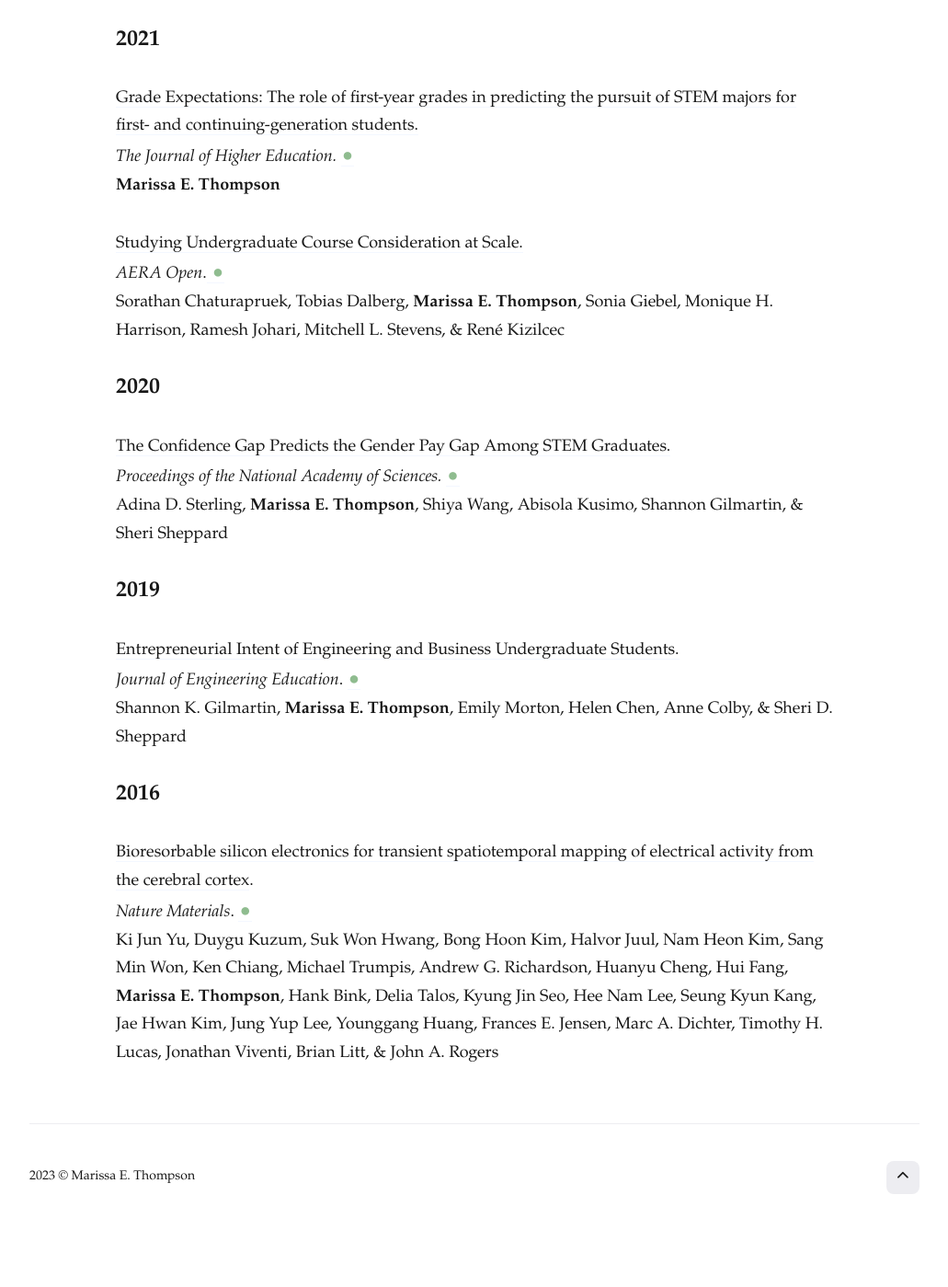
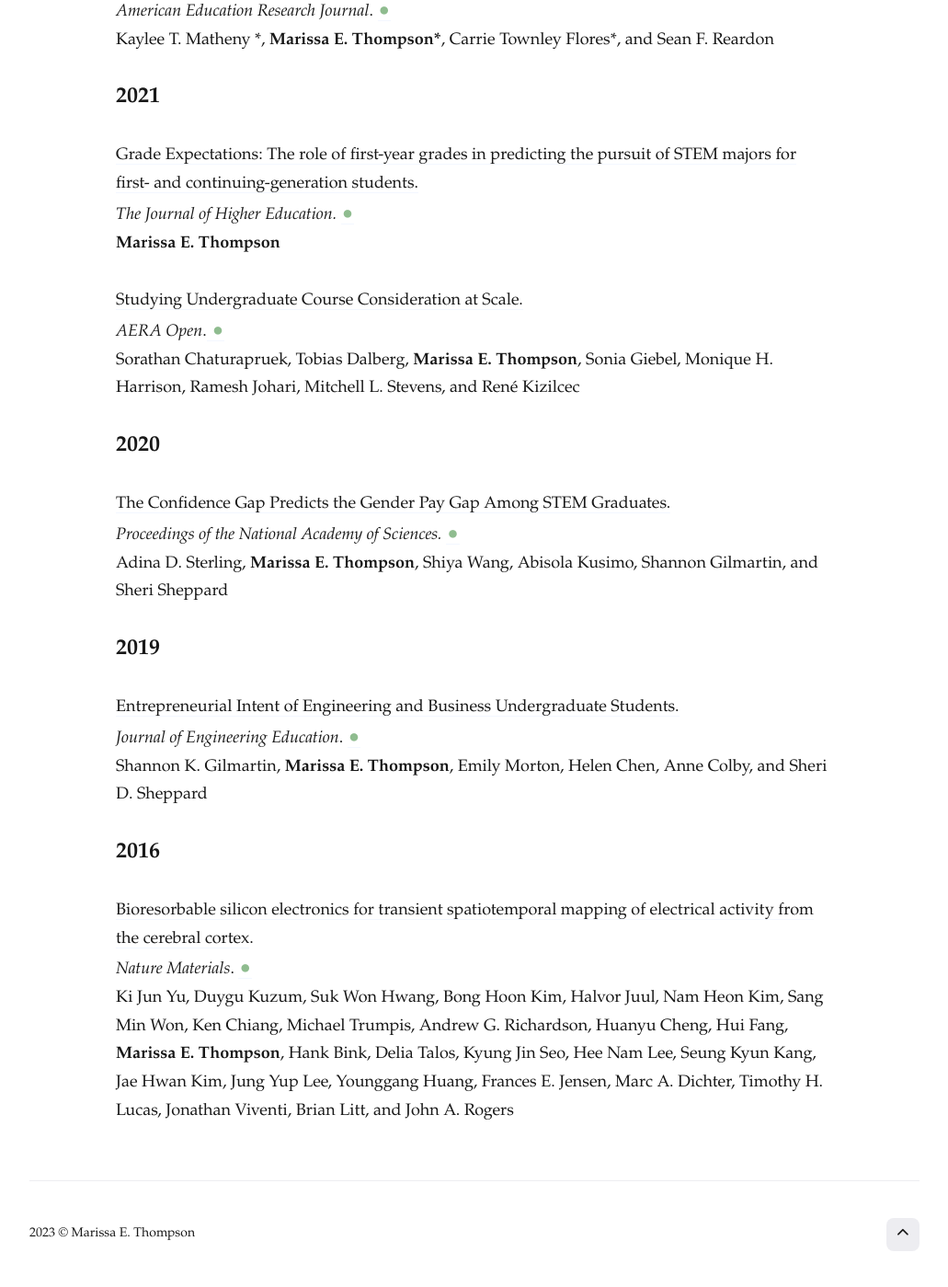
Before and after one commit to marissaethompson/marissaethompson.github.io, a Jekyll site: the page built from _pages/research.md, in a window 1280 px wide and 1400 px high, scrolled down 2630 px. Shown: the whole window at 92% size, without its empty margins (124-1155 px from the left). Built offline with Jekyll 4.4.1, drawn with Linux system fonts in a browser that asks for light colours; nearby versions of some CDN libraries; some web fonts are replaced; before the commit the page ends 3968 px from its top, so only the background shows below that; some of the changed text lies outside the part shown.

Commit message:
august 22 2023 v03

```diff
--- a/_pages/research.md
+++ b/_pages/research.md
@@ -20,7 +20,7 @@
  </font>
  </center>
 
-
+  <br>
 ## Working Papers
 
  [“They have Black in their blood”: Exploring how genetic ancestry tests affect racial appraisals and classifications.](https://osf.io/preprints/socarxiv/8tnrk/) <br>
@@ -49,7 +49,7 @@
 
 [Uneven Progress: Recent Trends in Academic Performance Among U.S. School Districts.](https://journals.sagepub.com/doi/10.3102/00028312221134769)<br>
 <i>American Education Research Journal</i>.&nbsp;[<span style="font-size: 15pt; color:#8fbc8f">●</span>](/research/Matheny_AERJ_2023.pdf)<br>
-Kaylee T. Matheny \*, <b>Marissa E. Thompson\*</b>, Carrie Townley Flores\*, & Sean F. Reardon
+Kaylee T. Matheny \*, <b>Marissa E. Thompson\*</b>, Carrie Townley Flores\*, and Sean F. Reardon
 
 ## 2021
 
@@ -59,22 +59,22 @@
 
 [Studying Undergraduate Course Consideration at Scale.](https://journals.sagepub.com/doi/full/10.1177/2332858421991148)<br>
 <i>AERA Open</i>.[<span style="font-size: 15pt; color:#8fbc8f">&nbsp;●</span>](/research/Chaturapruek_AERAOpen_2021.pdf)<br>
-Sorathan Chaturapruek, Tobias Dalberg, <b>Marissa E. Thompson</b>, Sonia Giebel, Monique H. Harrison, Ramesh Johari, Mitchell L. Stevens, & René Kizilcec
+Sorathan Chaturapruek, Tobias Dalberg, <b>Marissa E. Thompson</b>, Sonia Giebel, Monique H. Harrison, Ramesh Johari, Mitchell L. Stevens, and René Kizilcec
 
 ## 2020
 
 [The Confidence Gap Predicts the Gender Pay Gap Among STEM Graduates.](https://www.pnas.org/content/early/2020/11/10/2010269117) <br>
 <i>Proceedings of the National Academy of Sciences.</i>&nbsp;[<span style="font-size: 15pt; color:#8fbc8f">●</span>](/research/Sterling_PNAS_2020.pdf)<br>
-Adina D. Sterling, <b>Marissa E. Thompson</b>, Shiya Wang, Abisola Kusimo, Shannon Gilmartin, & Sheri Sheppard
+Adina D. Sterling, <b>Marissa E. Thompson</b>, Shiya Wang, Abisola Kusimo, Shannon Gilmartin, and Sheri Sheppard
 
 ## 2019
 
 [Entrepreneurial Intent of Engineering and Business Undergraduate Students.](https://onlinelibrary.wiley.com/doi/full/10.1002/jee.20283)<br>
 <i>Journal of Engineering Education</i>.&nbsp;[<span style="font-size: 15pt; color:#8fbc8f">●</span>](/research/Gilmartin_JEE_2019.pdf)<br>
-Shannon K. Gilmartin, <b>Marissa E. Thompson</b>, Emily Morton, Helen Chen, Anne Colby, & Sheri D. Sheppard
+Shannon K. Gilmartin, <b>Marissa E. Thompson</b>, Emily Morton, Helen Chen, Anne Colby, and Sheri D. Sheppard
 
 ## 2016
 
 [Bioresorbable silicon electronics for transient spatiotemporal mapping of electrical activity from the cerebral cortex](https://www.nature.com/articles/nmat4624).<br>
 <i>Nature Materials</i>.&nbsp;[<span style="font-size: 15pt; color:#8fbc8f">●</span>](/research/Yu_NatureMaterials_2016.pdf)<br>
-Ki Jun Yu, Duygu Kuzum, Suk Won Hwang, Bong Hoon Kim, Halvor Juul, Nam Heon Kim, Sang Min Won, Ken Chiang, Michael Trumpis, Andrew G. Richardson, Huanyu Cheng, Hui Fang, <b>Marissa E. Thompson</b>, Hank Bink, Delia Talos, Kyung Jin Seo, Hee Nam Lee, Seung Kyun Kang, Jae Hwan Kim, Jung Yup Lee, Younggang Huang, Frances E. Jensen, Marc A. Dichter, Timothy H. Lucas, Jonathan Viventi, Brian Litt, & John A. Rogers
+Ki Jun Yu, Duygu Kuzum, Suk Won Hwang, Bong Hoon Kim, Halvor Juul, Nam Heon Kim, Sang Min Won, Ken Chiang, Michael Trumpis, Andrew G. Richardson, Huanyu Cheng, Hui Fang, <b>Marissa E. Thompson</b>, Hank Bink, Delia Talos, Kyung Jin Seo, Hee Nam Lee, Seung Kyun Kang, Jae Hwan Kim, Jung Yup Lee, Younggang Huang, Frances E. Jensen, Marc A. Dichter, Timothy H. Lucas, Jonathan Viventi, Brian Litt, and John A. Rogers
```
